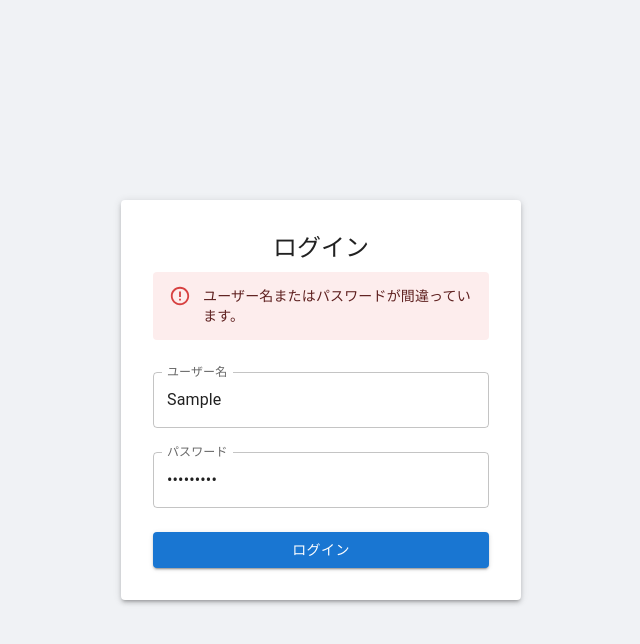
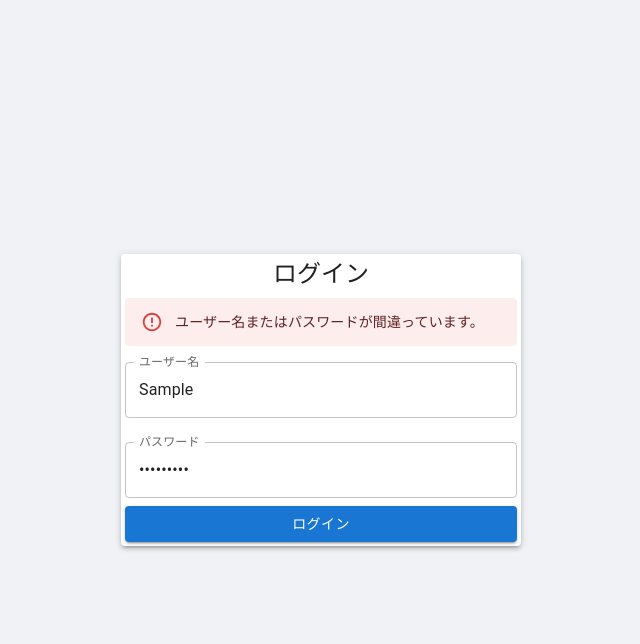
Before and after one commit to yonegen0/chat_app, a Next.js app: page /login in a window 1280 px wide. Both pictures are taken after typing "Sample", "Sample123" into the empty fields and a click on the button "ログイン". Shown: the top 644 px of the page, without its empty margins (319-959 px from the left). Built offline with nearby package versions, Linux system fonts and the light colour scheme.

Commit message:
ログイン画面：リファクタリング対応

```diff
--- a/src/app/login/page.tsx
+++ b/src/app/login/page.tsx
@@ -2,6 +2,7 @@
 
 import React, { useState, FormEvent } from 'react';
 import {
+  styled,
   TextField,
   Button,
   Box,
@@ -9,6 +10,29 @@ import {
   Paper,
   Alert,
 } from '@mui/material';
+
+// Boxスタイル
+export const StyledBox = styled(Box)({
+  display: 'flex',
+  justifyContent: 'center',
+  alignItems: 'center',
+  minHeight: '100vh',
+  backgroundColor: '#f0f2f5',
+});
+// Paperスタイル
+export const StyledPaper = styled(Paper)({
+  padding: 4,
+  maxWidth: 400,
+  width: '100%',
+});
+// Alertスタイル
+export const StyledAlert = styled(Alert)({
+  mb: 2,
+});
+// Buttonスタイル
+export const StyledButton = styled(Button)({
+  mt: 2,
+});
 
 /**
  * ログインフォームコンポーネント
@@ -56,28 +80,20 @@ export default function LoginForm() {
   };
 
   return (
-    <Box
-      sx={{
-        display: 'flex',
-        justifyContent: 'center',
-        alignItems: 'center',
-        minHeight: '100vh',
-        backgroundColor: '#f0f2f5',
-      }}
-    >
-      <Paper elevation={3} sx={{ padding: 4, maxWidth: 400, width: '100%' }}>
+    <StyledBox>
+      <StyledPaper elevation={3}>
         <Typography variant="h5" component="h1" gutterBottom align="center">
           ログイン
         </Typography>
         {error && (
-          <Alert severity="error" sx={{ mb: 2 }}>
+          <StyledAlert severity="error">
             {error}
-          </Alert>
+          </StyledAlert>
         )}
         {success && (
-          <Alert severity="success" sx={{ mb: 2 }}>
+          <StyledAlert severity="success">
             {success}
-          </Alert>
+          </StyledAlert>
         )}
         <form onSubmit={handleSubmit}>
           <TextField
@@ -99,18 +115,17 @@ export default function LoginForm() {
             onChange={(e) => setPassword(e.target.value)}
             disabled={loading}
           />
-          <Button
+          <StyledButton
             type="submit"
             variant="contained"
             color="primary"
             fullWidth
-            sx={{ mt: 2 }}
             disabled={loading}
           >
             {loading ? 'ログイン中...' : 'ログイン'}
-          </Button>
+          </StyledButton>
         </form>
-      </Paper>
-    </Box>
+      </StyledPaper>
+    </StyledBox>
   );
 };
```
